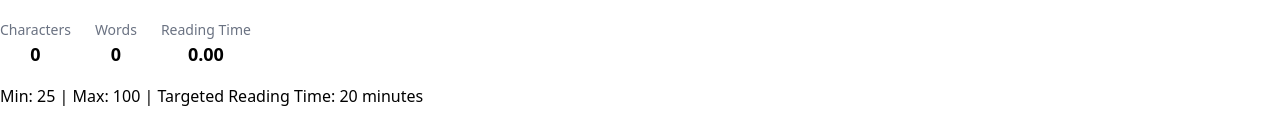
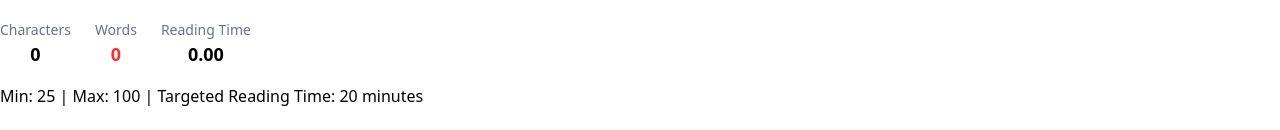
Before and after one commit to KaeTheDev/character-counter, a React (Vite) app: page / in a window 1280 px wide. Shown: the part 180-310 px from the top of the page. Built offline with nearby package versions, Linux system fonts and the light colour scheme.

Commit message:
Added conditional that turns wordcount green when its 25 words or more

```diff
--- a/src/components/StatsDisplay/StatsDisplay.tsx
+++ b/src/components/StatsDisplay/StatsDisplay.tsx
@@ -15,7 +15,13 @@ export const StatsDisplay: React.FC<StatsDisplayProps> = ({
 
         <div className="flex flex-col items-center">
           <p className="text-sm text-gray-500">Words</p>
-          <span className="text-lg font-bold">{stats.wordCount}</span>
+          <span
+            className={`text-lg font-bold ${
+              stats.wordCount < 25 ? "text-red-500" : "text-green-500"
+            }`}
+          >
+            {stats.wordCount}
+          </span>
         </div>
 
         {showReadingTime && (
```
